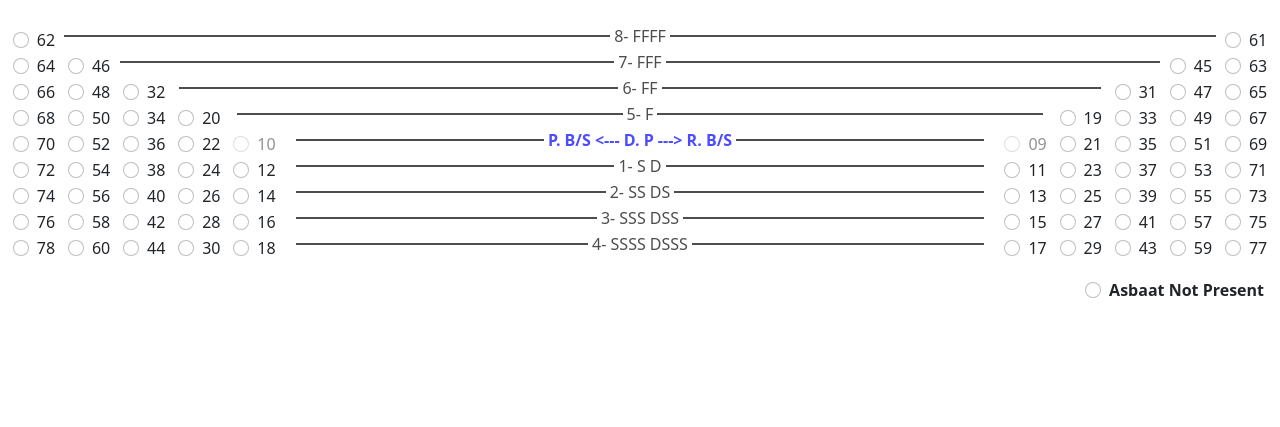
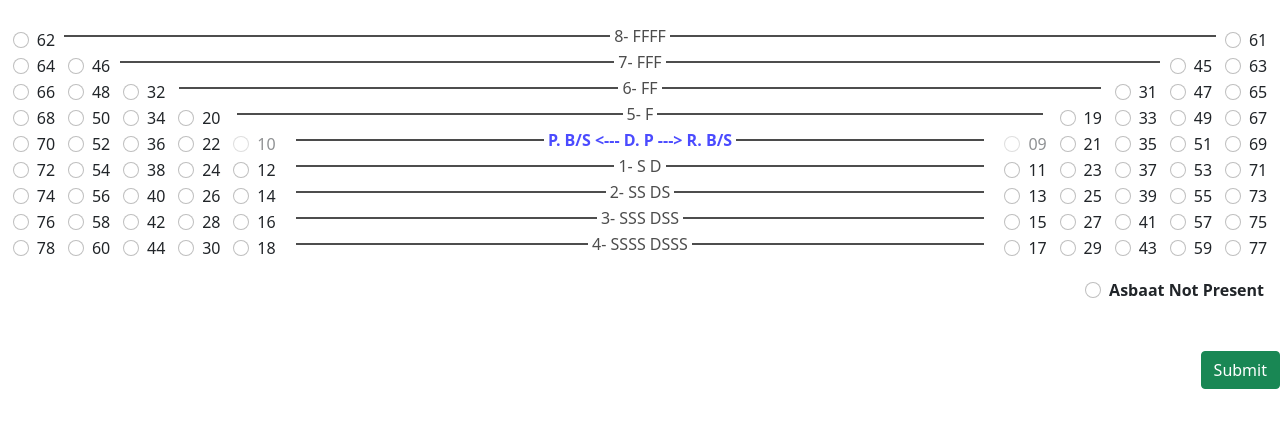
Before and after one commit to aamiraziz/Miras-Calculator, a plain HTML site: page index.html in a window 1280 px wide. Both pictures are taken after a click on the button "Calculate". Shown: the part 233-660 px from the top of the page. Drawn offline with Linux system fonts and the light colour scheme.

Commit message:
Promise is working properly, next step is to add the logic

```diff
--- a/helpers/elementIds.js
+++ b/helpers/elementIds.js
@@ -88,29 +88,21 @@ let mmff = document.getElementById('MMFF')		    // Mother of Mother's Father's F
 let mfff = document.getElementById('MFFF')		    // Mother of Father's Father's Father
 
 /*
-   -------------------------------------------------------------------
-   -------------------------------------------------------------------
-                        Asbaat Chart Related Ids
-   -------------------------------------------------------------------
-   -------------------------------------------------------------------
+   ------------------------------------------------------------------------
+   ------------------------------------------------------------------------
+    |    |    |    |    |    Asbaat Chart Related Ids   |   |   |   |   |
+   ------------------------------------------------------------------------
+   ------------------------------------------------------------------------
 */
 
 let asbaatChart = document.getElementById('asbaatChart') // Complete Asbaat Chart
 let main = document.getElementById('main')
 
 // This will save the name of asba selected from Asbaat Chart
-let asbaFromChart = document.querySelectorAll('input[type="radio"][name="asba-number"]:checked')
-
-
-// if (asbaFromChart.length === 0) {
-// // none checked
-// } else {
-// alert(asbaFromChart[0].value)
-// }
-
-
-
-
+// let asbaFromChart = document.querySelectorAll('input[type="radio"][name="asba-number"]:checked')
+// let getSelectedValue = document.querySelector( 'input[type="radio"][name="asba-number"]:checked')
+// let getSelectedValue = document.querySelectorAll('input[type="radio"][name="asba-number"]:checked')
+let getSelectedValue = document.getElementsByName('asba-number')
 
 
 
--- a/helpers/eventListeners.js
+++ b/helpers/eventListeners.js
@@ -646,9 +646,59 @@ husband.addEventListener('change', function() {
 
 })
 
+// this function will work on submit button of asbaat chart
+function submitAsbaBtns() {
+
+  let myReturn = [];
+
+  for (let i = 0; i < getSelectedValue.length; i++) {
+
+    if (getSelectedValue[i].checked) {
+      myReturn[0] = getSelectedValue[i].id
+      myReturn[1] = getSelectedValue[i].value
+
+      let person = 0
+
+      if (myReturn[0] !== "asbaat-not-present" &&  myReturn[1] !== "asbaat-not-present") {
+
+        // select_person:
+        while(true) {
+          person = window.prompt("Please enter total number of relatives", "1")
+
+          if(person === null) {
+              person = 1
+          }
+
+          person = Number(person)
+
+          if (Number.isNaN(person)) {
+            alert("You must enter number!")
+          } else {
+            break
+          }
+        }
+
+      }
+
+      myReturn[2] = person
+      asbaFromChart = myReturn
+
+      // console.log(`You have selected ${person} and typeof(person) is ${typeof(person)}`)
+      main.style.display = 'block'
+		  asbaatChart.style.display = 'none'
+    }
+  }
+
+}
+
   // Add event Listener to radio buttons From 1 to 78 in ASbaat Chart
   // the callback function is written below the event listener line
   // asbaFromChart.addEventListener('click', asbaFromChartHandler)
+
+  // getSelectedValue.addEventListener('click', function() {
+
+  // })
+
 
   // callback function as an event handler for asbaFromChart
   // function asbaFromChartHandler() {
@@ -660,12 +710,12 @@ husband.addEventListener('change', function() {
 	// 	}
   // }
 
-  asbaFromChart.addEventListener('click', function() {
+  // asbaFromChart.addEventListener('click', function() {
 
-    if (asbaFromChart.length === 0) {
-			// none checked
-			} else {
-			console.log(`asbaFromChart[0].value : ${asbaFromChart[0].value}`)
-			alert(asbaFromChart[0].value)
-		}
-  })
+  //   if (asbaFromChart.length === 0) {
+	// 		// none checked
+	// 		} else {
+	// 		console.log(`asbaFromChart[0].value : ${asbaFromChart[0].value}`)
+	// 		alert(asbaFromChart[0].value)
+	// 	}
+  // })
--- a/helpers/index.js
+++ b/helpers/index.js
@@ -145,6 +145,9 @@ let outputParts	= 0	// shows the total number of output parts
 let outputArray	= [[]]	// shows the total number of output rows in the output table
 let outputArrayLength = 0	// shows the total number of elements in the outputArray
 
+// Asbaat Chart
+let asbaFromChart
+
 hideAsbaatChart()
 
 // Submit Button Function
--- a/helpers/showParts.js
+++ b/helpers/showParts.js
@@ -275,7 +275,7 @@ function showParts() {
 		console.log(`remainingPart: ${remainingPart.valueOf()}`)
 		console.log(`typeof(remainingPart): ${typeof(remainingPart.valueOf())}`)
 
-		// available Asbaat
+		// available Asbaat {Number of relatives, Part, flag(true/false), Name of relative}
 		selectedAsbaatArr = filterSelectedAsbaat()
 
 		/*
@@ -392,16 +392,35 @@ function showParts() {
 	} else if (parseFloat(zaweAlFaroozSum) < 1 && !asbatExists) {
 		// if zaweAlFaroozSum is Less than 1 and asbat is not present in the first page of interface,
 		// then go the second page of interface and select the asbat (from chart).
-		console.log(`GoTo Asbat Chart`)
 
 		main.style.display = 'none'
 		asbaatChart.style.display = 'block'
 
-		// if (asbaFromChart.length === 0) {
-		// 	// none checked
-		// 	} else {
-		// 	alert(asbaFromChart[0].value)
-		// }
+		console.log(`GoTo Asbat Chart`)
+
+		const myFirstPromise = new Promise((resolve, reject) => {
+			// We call resolve(...) when what we were doing asynchronously was successful, and reject(...) when it failed.
+			// In this example, we use setTimeout(...) to simulate async code.
+			// In reality, you will probably be using something like XHR or an HTML API.
+			setInterval(() => {
+
+				if (asbaFromChart !== undefined) {
+					resolve("Success! and asbaFromChart is: " + asbaFromChart) // Yay! Everything went well!
+				}
+
+			}, 250)
+		  })
+
+		  myFirstPromise.then((successMessage) => {
+			// successMessage is whatever we passed in the resolve(...) function above.
+			// It doesn't have to be a string, but if it is only a succeed message, it probably will be.
+			console.log(`Yay! ${successMessage}`);
+		  }, (error) => {
+			console.error(error);
+		  });
+
+		console.log(`After Promise Good Bye and asbaFromChart: ${asbaFromChart}`)
+
 		// remainingPart = calculateRemainingPart()
 	} else {
 		// if zaweAlFaroozSum is Less than 1 and asbat not present which is selected from the asbat chat in the interface,
--- a/index.html
+++ b/index.html
@@ -15,7 +15,7 @@
 		<h1 class="text-center text-success" style="font-family: jameel Noori Nastaleeq;">خانقاہ رحمکاریہ امدادیہ</h1>
 		<h2 class="text-center text-secondary" style="font-family:Verdana, Geneva, Tahoma, sans-serif;"> Miras Calculator </h2>
 		<h6 class="text-center text-danger" id="note"> Change values carefully, select close relatives first.
-			All non eligible relatives may remove automatically in the form.
+			All non eligible relatives may disappear automatically in the form.
         </h6>
 
         <div class="container bg-light">
@@ -733,6 +733,12 @@
 
         </form>
 
+        <div class="d-grid gap-3 row justify-content-end"><br>
+            <div class="col-4 col-lg-2">
+                <button type="submit" class="btn btn-success" id="submitAsbaBtn" onclick="submitAsbaBtns()">Submit</button>
+            </div>
+        </div>
+
 
 
     </div>
```
Lines whose indentation alone changed are shown as unchanged.
